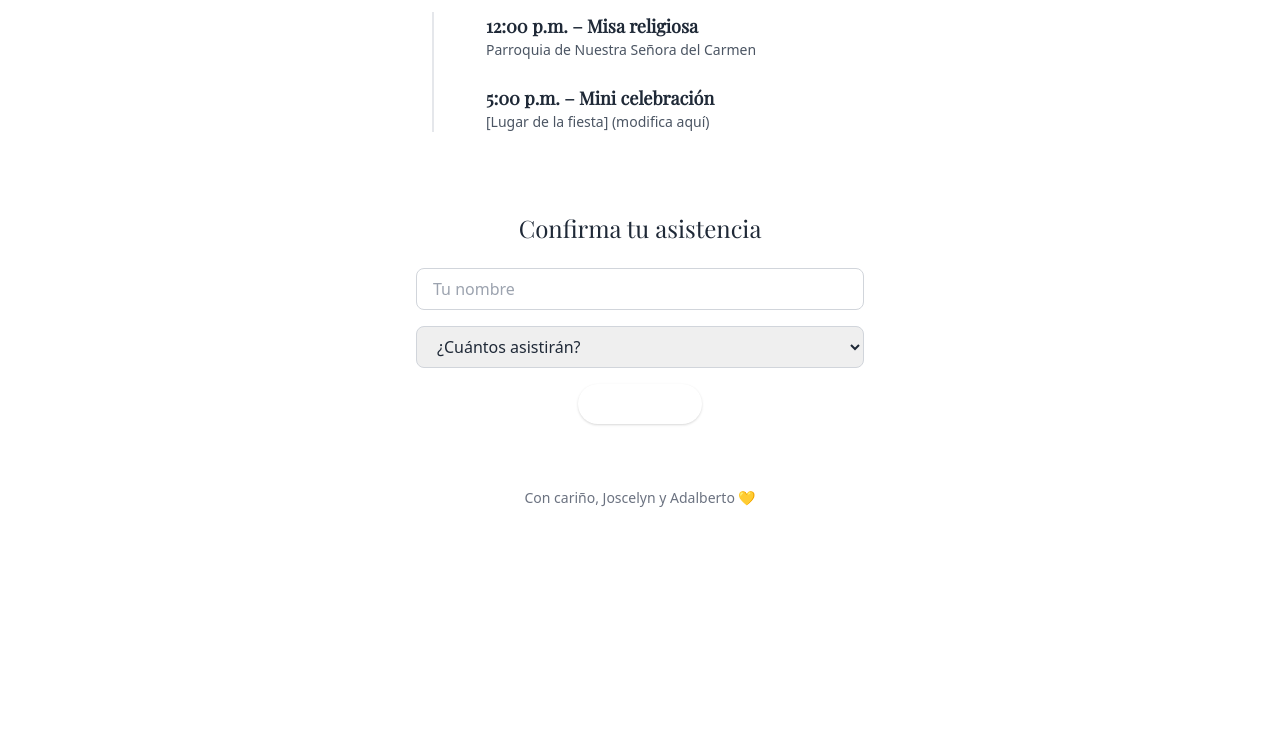
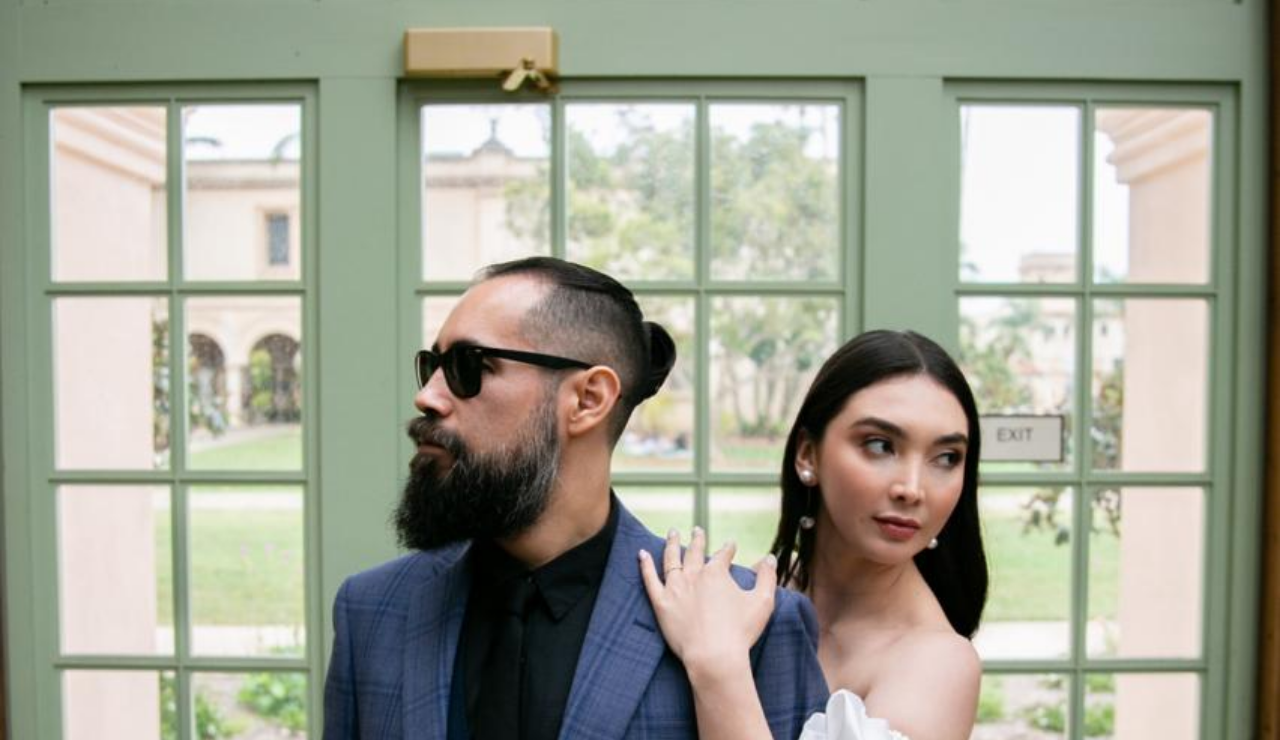
Before and after one commit to Majomoon/Boda-Religiosa-Joscelyn-y-Adalberto, a plain HTML site: page index.html in a window 1280 px wide. Shown: the part 508-1248 px from the top of the page. Before the commit the page ends 1040 px from the top, so only its background shows below. Drawn offline with nearby package versions, Linux system fonts and the light colour scheme.

Commit message:
Update index.html

```diff
--- a/index.html
+++ b/index.html
@@ -1,6 +1,7 @@
 <!DOCTYPE html>
 <html lang="es">
 <head>
+  <img src="encabezado.jpeg" alt="Encabezado" class="w-full">
   <meta charset="UTF-8" />
   <meta name="viewport" content="width=device-width, initial-scale=1.0" />
   <title>Invitación a Nuestra Boda</title>
```
